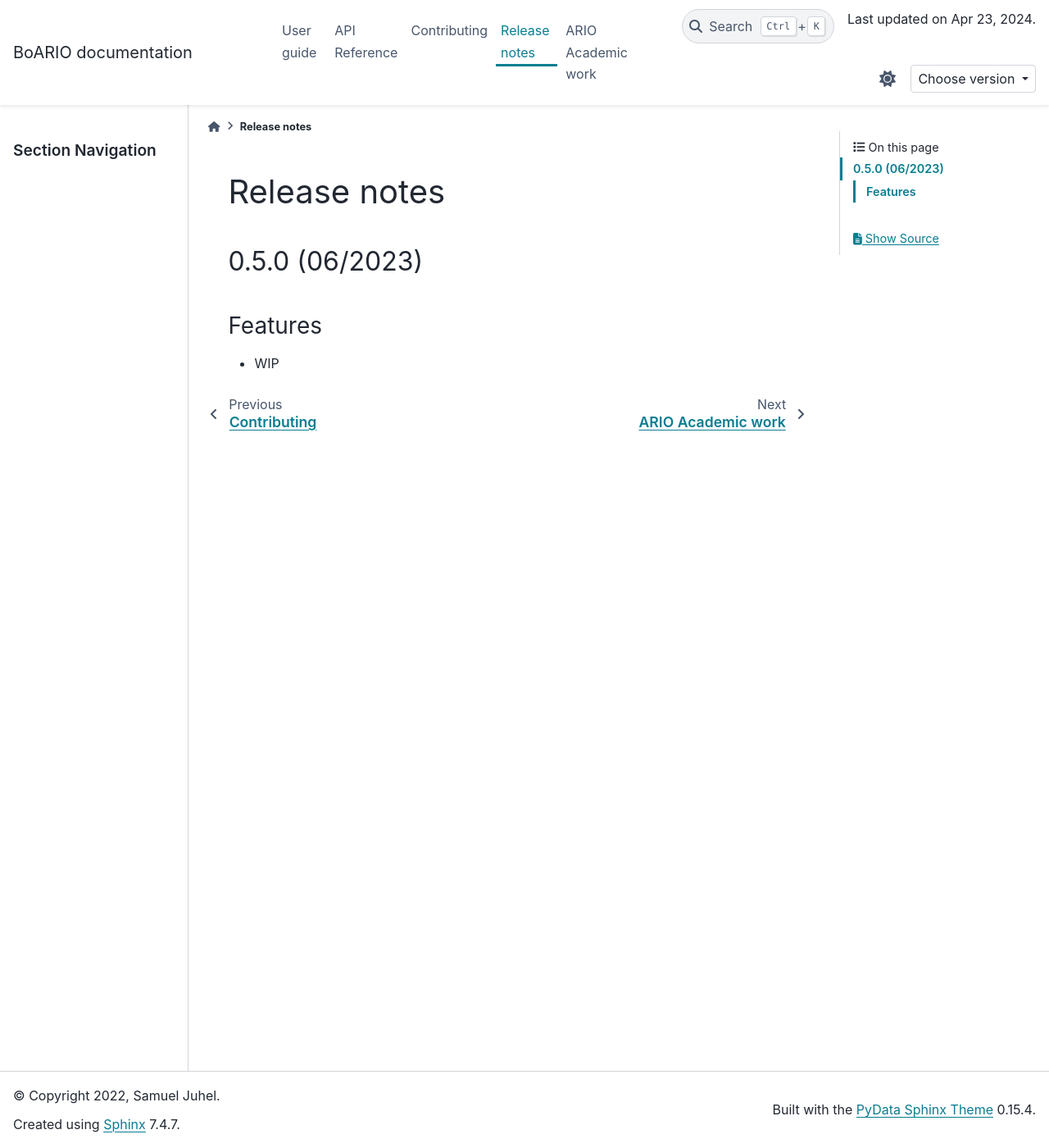
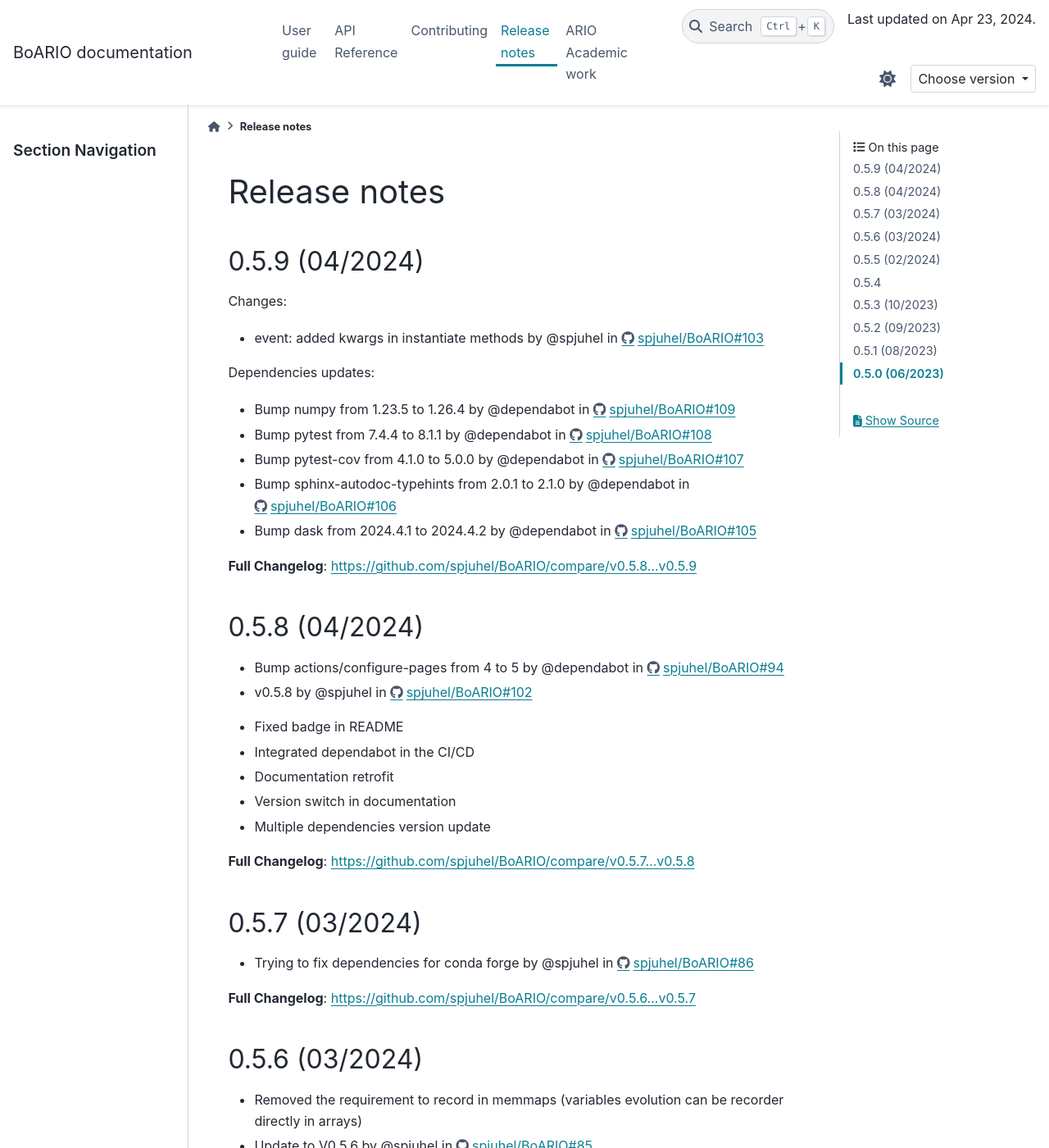
Before and after one commit to spjuhel/BoARIO, a Sphinx documentation site: the page built from docs/source/release-note.rst, in a window 1280 px wide and 1400 px high. Shown: the whole window at 82% size. Built offline with Sphinx 7.4.7 and the PyData theme 0.15.4, drawn with Linux system fonts in a browser that asks for light colours; some of the changed text lies outside the part shown.

Commit message:
Version bump and changelog

```diff
--- a/docs/source/release-note.rst
+++ b/docs/source/release-note.rst
@@ -1,10 +1,93 @@
 Release notes
 ================
 
+0.5.9 (04/2024)
+----------------
+
+Changes:
+
+* event: added kwargs in instantiate methods by @spjuhel in https://github.com/spjuhel/BoARIO/pull/103
+
+Dependencies updates:
+
+* Bump numpy from 1.23.5 to 1.26.4 by @dependabot in https://github.com/spjuhel/BoARIO/pull/109
+* Bump pytest from 7.4.4 to 8.1.1 by @dependabot in https://github.com/spjuhel/BoARIO/pull/108
+* Bump pytest-cov from 4.1.0 to 5.0.0 by @dependabot in https://github.com/spjuhel/BoARIO/pull/107
+* Bump sphinx-autodoc-typehints from 2.0.1 to 2.1.0 by @dependabot in https://github.com/spjuhel/BoARIO/pull/106
+* Bump dask from 2024.4.1 to 2024.4.2 by @dependabot in https://github.com/spjuhel/BoARIO/pull/105
+
+**Full Changelog**: https://github.com/spjuhel/BoARIO/compare/v0.5.8...v0.5.9
+
+0.5.8 (04/2024)
+----------------
+
+* Bump actions/configure-pages from 4 to 5 by @dependabot in https://github.com/spjuhel/BoARIO/pull/94
+* v0.5.8 by @spjuhel in https://github.com/spjuhel/BoARIO/pull/102
+
+- Fixed badge in README
+- Integrated dependabot in the CI/CD
+- Documentation retrofit
+- Version switch in documentation
+- Multiple dependencies version update
+
+**Full Changelog**: https://github.com/spjuhel/BoARIO/compare/v0.5.7...v0.5.8
+
+0.5.7 (03/2024)
+----------------
+
+* Trying to fix dependencies for conda forge by @spjuhel in https://github.com/spjuhel/BoARIO/pull/86
+
+**Full Changelog**: https://github.com/spjuhel/BoARIO/compare/v0.5.6...v0.5.7
+
+0.5.6 (03/2024)
+----------------
+
+* Removed the requirement to record in memmaps (variables evolution can be recorder directly in arrays)
+* Update to V0.5.6 by @spjuhel in https://github.com/spjuhel/BoARIO/pull/85
+
+**Full Changelog**: https://github.com/spjuhel/BoARIO/compare/v0.5.5...v0.5.6
+
+0.5.5 (02/2024)
+----------------
+
+* 📦 🚑 Fixed a problem with multi-events + pandas version by @spjuhel in https://github.com/spjuhel/BoARIO/pull/66
+* Create draft-pdf.yml by @spjuhel in https://github.com/spjuhel/BoARIO/pull/71
+* V0.5.5 and learning correct workflow ;) by @spjuhel in https://github.com/spjuhel/BoARIO/pull/78
+
+**Full Changelog**: https://github.com/spjuhel/BoARIO/compare/v0.5.3...v0.5.5
+
+0.5.4
+------
+
+There is no version 0.5.4
+
+0.5.3 (10/2023)
+----------------
+
+Fixed a bug with household rebuilding demand
+
+**Full Changelog**: https://github.com/spjuhel/BoARIO/compare/v0.5.2...v0.5.3
+
+
+0.5.2 (09/2023)
+----------------
+
+**Full Changelog**: https://github.com/spjuhel/BoARIO/compare/v0.5.1...v0.5.2
+
+0.5.1 (08/2023)
+----------------
+
+* hotfix for the use of pygit2
+
 0.5.0 (06/2023)
----------------
+----------------
 
-Features
-*********
+* Putting in master the nice changes we made when coupling with climada by @spjuhel in https://github.com/spjuhel/BoARIO/pull/30
+* Proper merge and Black Formatting (actually working) by @spjuhel in https://github.com/spjuhel/BoARIO/pull/34
+* Doc testing merge: master testing by @spjuhel in https://github.com/spjuhel/BoARIO/pull/41
+* Master testing by @spjuhel in https://github.com/spjuhel/BoARIO/pull/43
+* Update issue templates by @spjuhel in https://github.com/spjuhel/BoARIO/pull/50
+* v0.5.0 by @spjuhel in https://github.com/spjuhel/BoARIO/pull/58
 
-* WIP
+
+**Full Changelog**: https://github.com/spjuhel/BoARIO/compare/v0.4.1b...v0.5.0b
--- a/pyproject.toml
+++ b/pyproject.toml
@@ -1,6 +1,6 @@
 [tool.poetry]
 name = "boario"
-version = "0.5.8"
+version = "0.5.9"
 description = "BoARIO : The Adaptative Regional Input Output model in python."
 authors = ["Samuel Juhel <pro@sjuhel.org>"]
 license = "GNU General Public License v3 or later (GPLv3+)"
```
